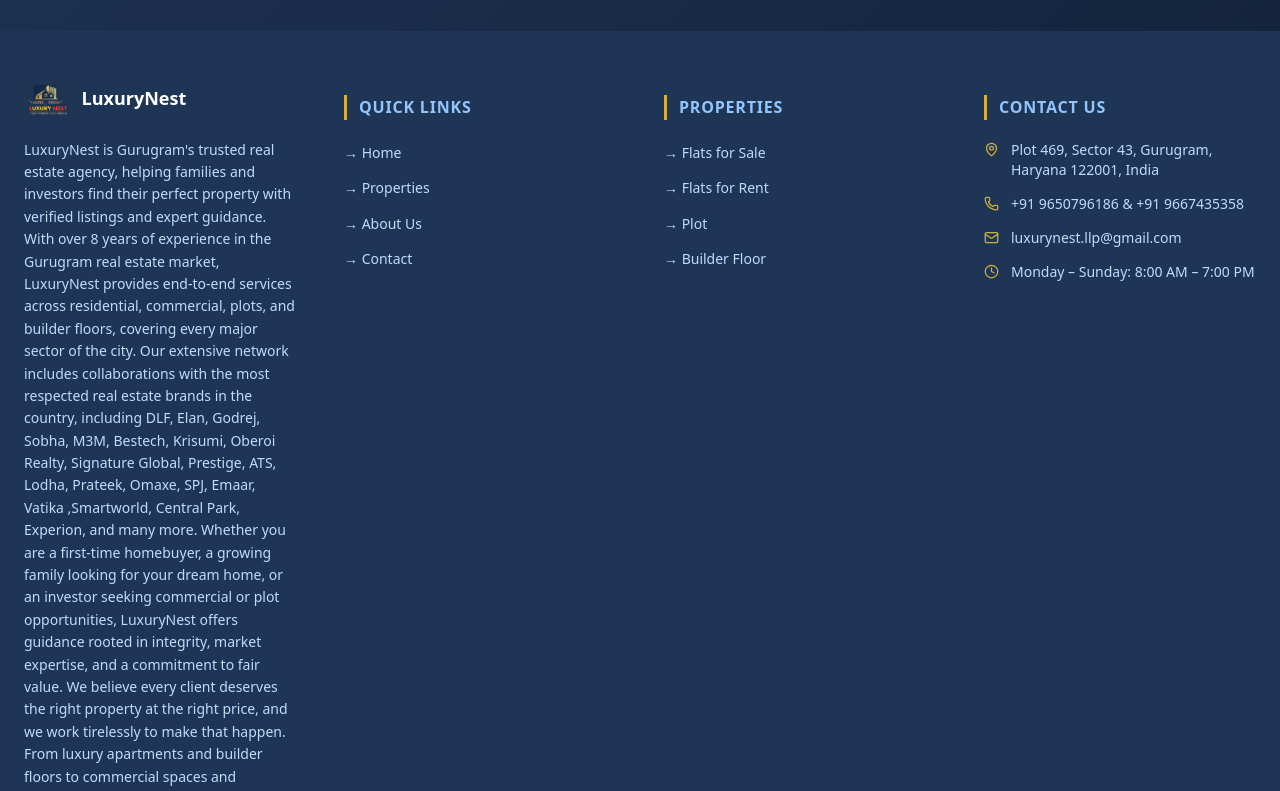
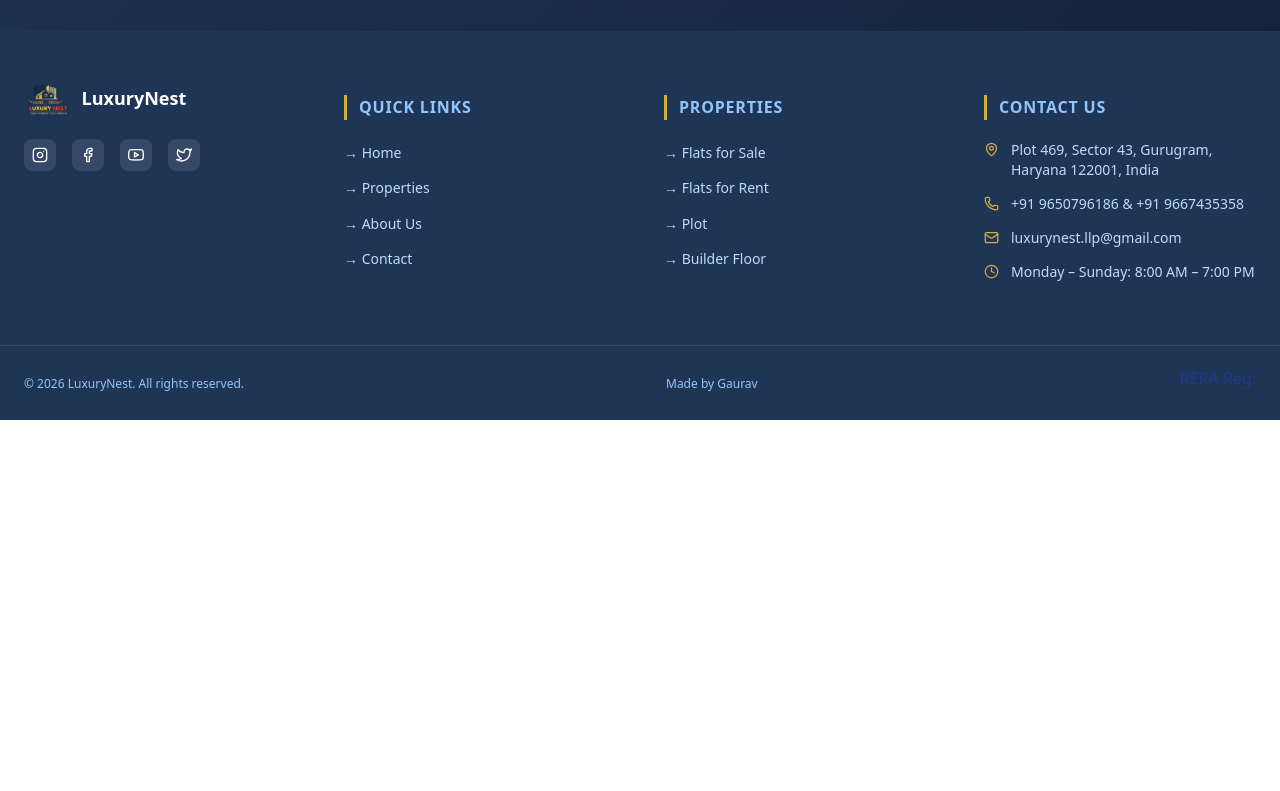
Before and after one commit to gauravquest00-create/luxurynest.llp, a React (Vite) app: page / in a window 1280 px wide. Shown: the part 3840-4631 px from the top of the page. After the commit the page ends 4260 px from the top, so only its background shows below. Built offline with nearby package versions, Linux system fonts and the light colour scheme.

Commit message:
Update Footer.jsx

```diff
--- a/src/components/common/Footer.jsx
+++ b/src/components/common/Footer.jsx
@@ -64,7 +64,7 @@
               )}
               <p className="brand-name">{siteConfig.businessName}</p>
             </div>
-            <p className="brand-description">{siteConfig.description}</p>
+
             <div className="social-icons">
               <a href={siteConfig.social.instagram} target="_blank" rel="noreferrer" className="social-icon">
                 <InstagramIcon />
```
